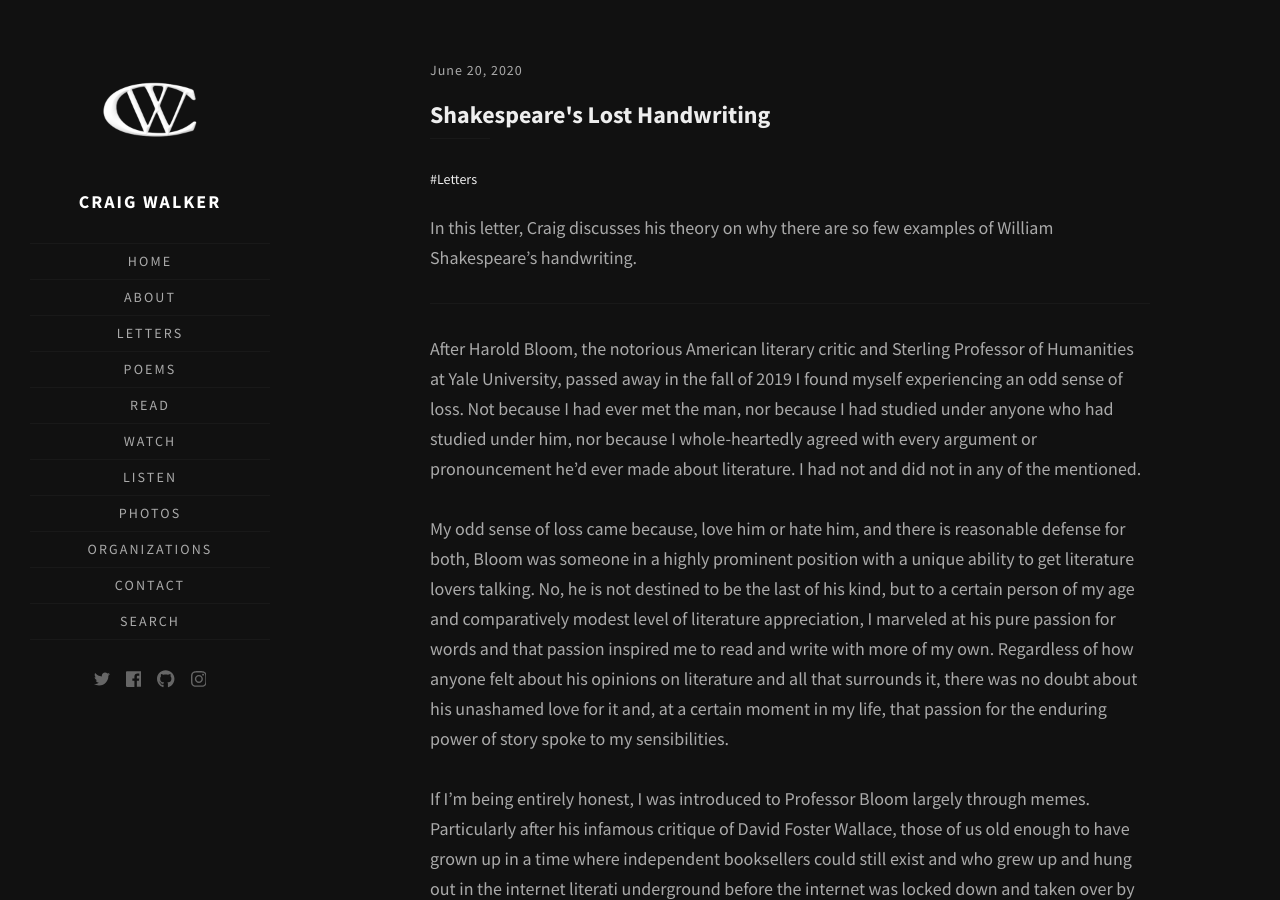
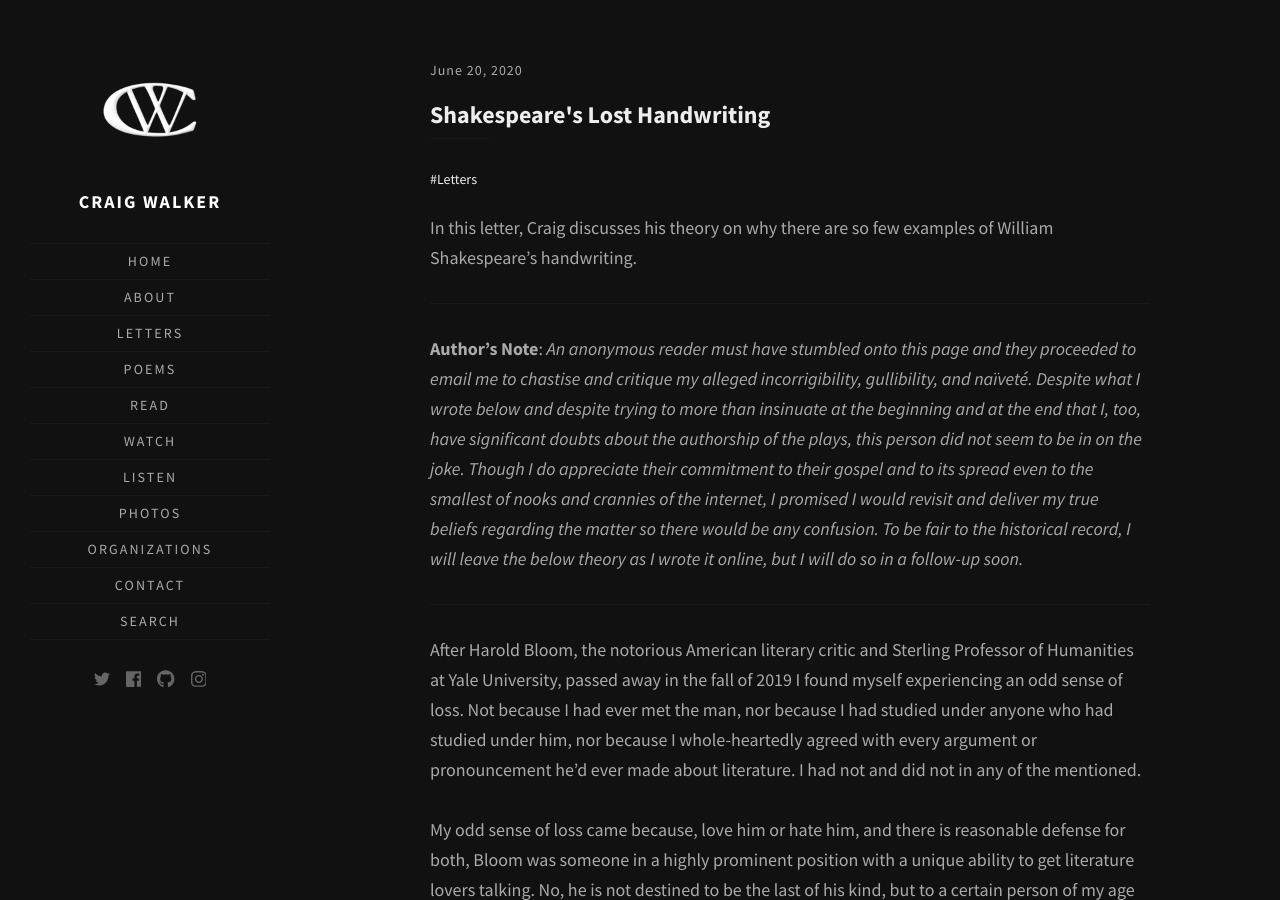
Before and after one commit to walkercraig/walkercraig, a Jekyll site: the page built from _posts/2020/2020-06-20-shakespeares-lost-handwriting.md, in a window 1280 px wide and 900 px high. Built offline with Jekyll 4.4.1, drawn with Linux system fonts in a browser that asks for light colours; some web fonts are replaced.

Commit message:
Update 2020-06-20-shakespeares-lost-handwriting.md

```diff
--- a/_posts/2020/2020-06-20-shakespeares-lost-handwriting.md
+++ b/_posts/2020/2020-06-20-shakespeares-lost-handwriting.md
@@ -5,6 +5,10 @@
 ---
 
 In this letter, Craig discusses his theory on why there are so few examples of William Shakespeare's handwriting.
+
+---
+
+**Author's Note**: *An anonymous reader must have stumbled onto this page and they proceeded to email me to chastise and critique my alleged incorrigibility, gullibility, and naïveté. Despite what I wrote below and despite trying to more than insinuate at the beginning and at the end that I, too, have significant doubts about the authorship of the plays, this person did not seem to be in on the joke. Though I do appreciate their commitment to their gospel and to its spread even to the smallest of nooks and crannies of the internet, I promised I would revisit and deliver my true beliefs regarding the matter so there would be any confusion. To be fair to the historical record, I will leave the below theory as I wrote it online, but I will do so in a follow-up soon.*
 
 ---
 
```
